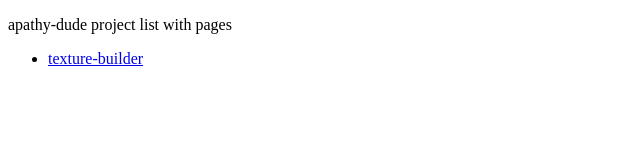
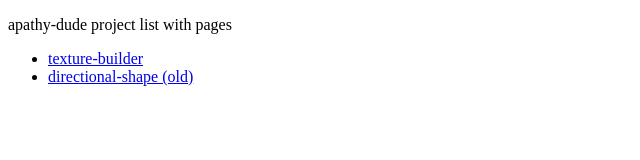
Before and after one commit to ApathyDude/ApathyDude.github.io, a plain HTML site: page index.html in a window 1280 px wide. Shown: the whole page, without its empty margins (0-640 px from the left). Drawn offline with Linux system fonts and the light colour scheme.

Commit message:
Update index.html
Adding another gh-pages app to the list

```diff
--- a/index.html
+++ b/index.html
@@ -12,6 +12,9 @@ apathy-dude project list with pages
     <li>
         <a href="http://apathy-dude.github.io/texture-builder/">texture-builder</a>
     </li>
+    <li>
+        <a href="http://apathy-dude.github.io/directional-shape/">directional-shape (old)</a>
+    </li>
 </ul>
 </body>
 </html>
```
